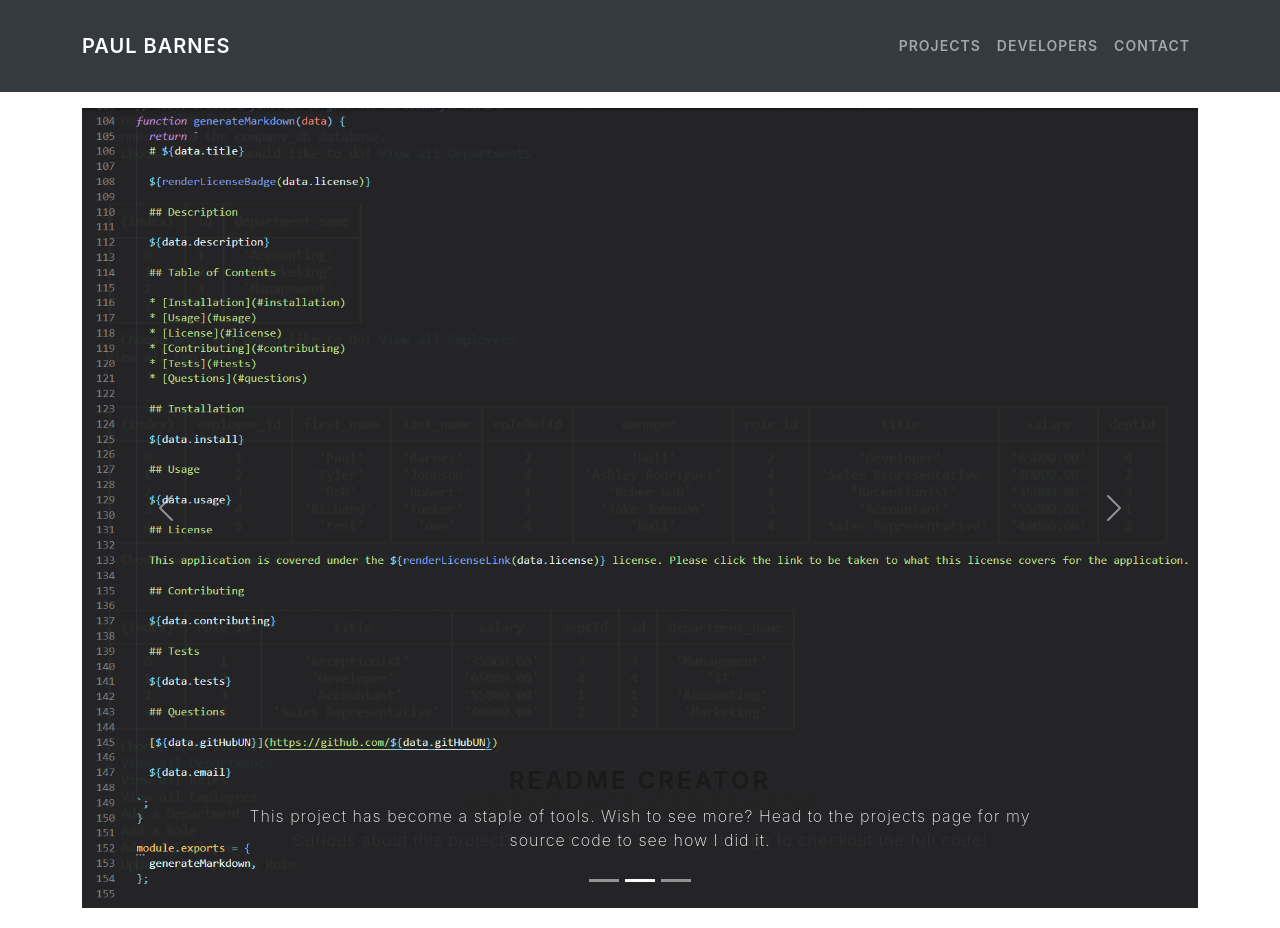
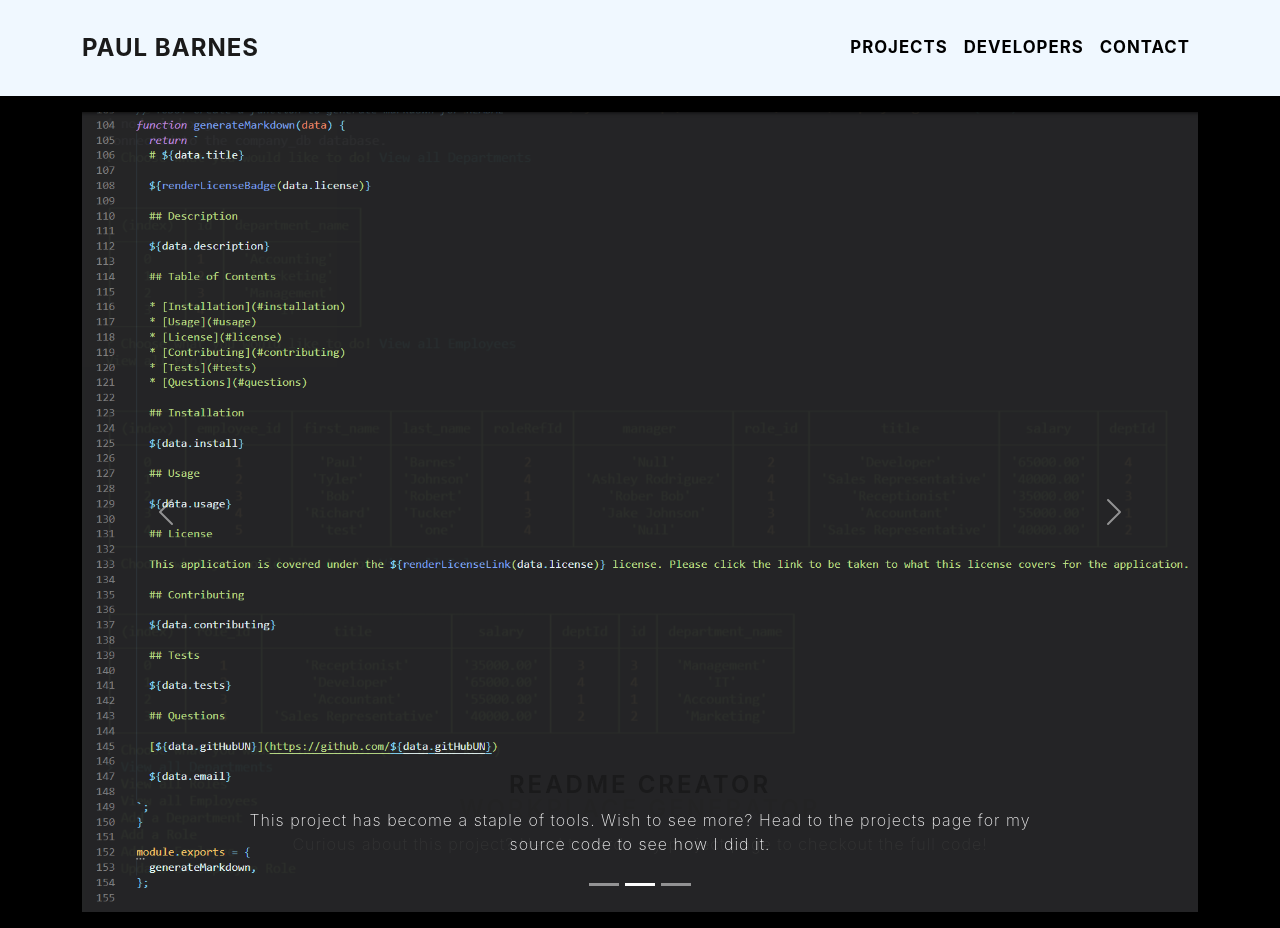
Before and after one commit to PN-Barnes/Portfolio-2023, a React (Create React App) app in the folder client/: page / in a window 1280 px wide. Built offline with nearby package versions, Linux system fonts and the light colour scheme.

Commit message:
added styling for the header.js

```diff
--- a/client/src/App.css
+++ b/client/src/App.css
@@ -1,38 +1,19 @@
-.App {
-  text-align: center;
+body {
+  background-color: black;
 }
-
-.App-logo {
-  height: 40vmin;
-  pointer-events: none;
+.navBrand {
+  font-weight: 700;
+  font-size: x-large;
 }
-
-@media (prefers-reduced-motion: no-preference) {
-  .App-logo {
-    animation: App-logo-spin infinite 20s linear;
-  }
+.navbar {
+  background-color: aliceblue;
 }
-
-.App-header {
-  background-color: #282c34;
-  min-height: 100vh;
-  display: flex;
-  flex-direction: column;
-  align-items: center;
-  justify-content: center;
-  font-size: calc(10px + 2vmin);
-  color: white;
+.linkContainer {
+  color: 'black';
+  font-weight: '700';
+  font-size: 'larger';
+  transition: font-size 2s;
 }
-
-.App-link {
-  color: #61dafb;
+.linkContainer:hover {
+  background-color: #ffd800;
 }
-
-@keyframes App-logo-spin {
-  from {
-    transform: rotate(0deg);
-  }
-  to {
-    transform: rotate(360deg);
-  }
-}
--- /dev/null
+++ b/client/src/components/header.css
@@ -0,0 +1,11 @@
+.navBrand {
+  color: #ffde28;
+}
+.navLink {
+    color: #FFDE28;
+}
+
+.navLink:hover {
+  background-color: black;
+  color: #ffde28;
+}
--- a/client/src/components/header.js
+++ b/client/src/components/header.js
@@ -1,25 +1,44 @@
 import React from 'react';
+import './header.css';
 import { LinkContainer } from 'react-router-bootstrap';
 import { Nav, Navbar, Container } from 'react-bootstrap';
 
 const Header = () => {
+  const headerLinkStyles = {
+    color: 'black',
+    fontWeight: '700',
+    fontSize: 'larger',
+    transition: 'font-size 3s',
+  };
   return (
     <header>
-      <Navbar bg='dark' variant='dark' expand='lg' collapseOnSelect>
+      <Navbar as='headerNavBar' expand='lg' collapseOnSelect>
         <Container>
           <LinkContainer to='/'>
-            <Navbar.Brand>Paul Barnes</Navbar.Brand>
+            <Navbar.Brand className='navBrand'>Paul Barnes</Navbar.Brand>
           </LinkContainer>
           <Navbar.Toggle aria-controls='basic-navbar-nav' />
           <Navbar.Collapse id='basic-navbar-nav'>
             <Nav className='ms-auto'>
-              <LinkContainer to='/projects'>
+              <LinkContainer
+                className='linkContainer'
+                style={headerLinkStyles}
+                to='/projects'
+              >
                 <Nav.Link>Projects</Nav.Link>
               </LinkContainer>
-              <LinkContainer to='/developers'>
+              <LinkContainer
+                className='linkContainer'
+                style={headerLinkStyles}
+                to='/developers'
+              >
                 <Nav.Link>Developers</Nav.Link>
               </LinkContainer>
-              <LinkContainer to='/contact'>
+              <LinkContainer
+                className='linkContainer'
+                style={headerLinkStyles}
+                to='/contact'
+              >
                 <Nav.Link>Contact</Nav.Link>
               </LinkContainer>
             </Nav>
--- a/client/src/index.css
+++ b/client/src/index.css
@@ -11,3 +11,16 @@ code {
   font-family: source-code-pro, Menlo, Monaco, Consolas, 'Courier New',
     monospace;
 }
+
+body {
+  background-color: black;
+}
+
+.navbar {
+  background-color: aliceblue;
+}
+
+.navLink:hover {
+  background-color: black;
+  color: #ffde28;
+}
```
